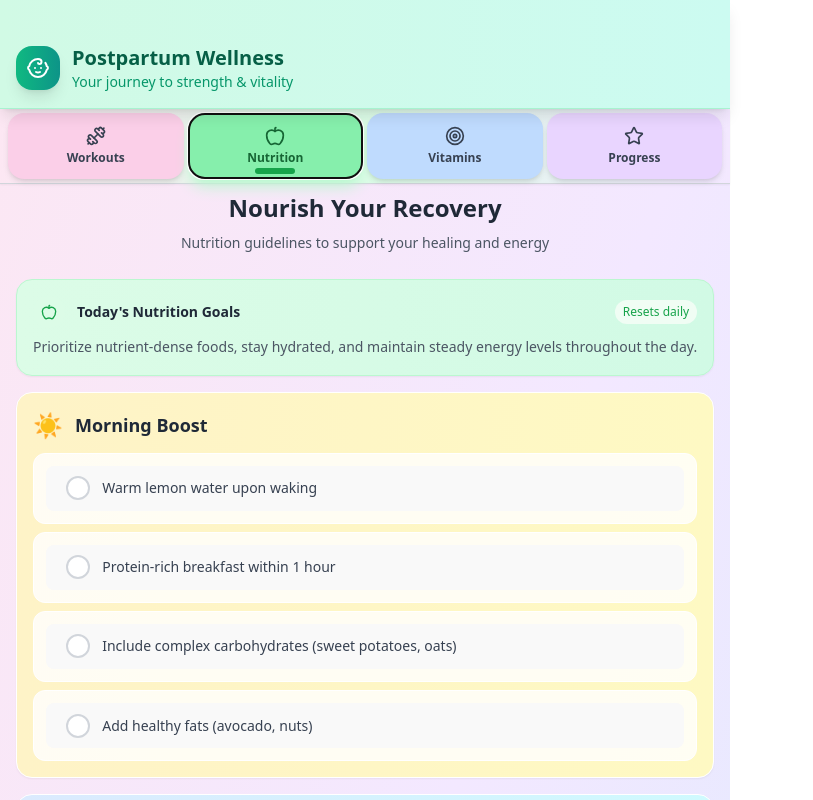
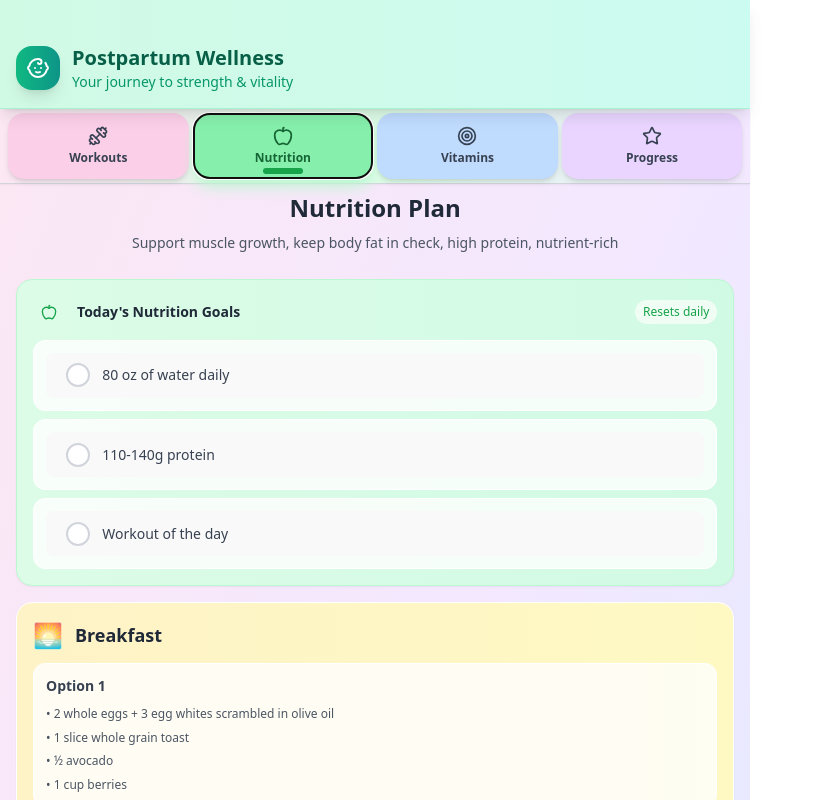
Before and after one commit to skylarnlea/postpartum-fitness-app, a React (Vite) app: page / in a window 1280 px wide. Both pictures are taken after a click on the button "Nutrition". Shown: the top 800 px of the page, without its empty margins (0-813 px from the left). Built offline with nearby package versions, Linux system fonts and the light colour scheme.

Commit message:
changed nutrition page

```diff
--- a/src/App.jsx
+++ b/src/App.jsx
@@ -258,49 +258,82 @@ const PostpartumFitnessApp = () => {
     }
   ];
 
+  const dailyGoals = [
+    "80 oz of water daily",
+    "110-140g protein",
+    "Workout of the day"
+  ];
+
   const nutritionPlan = [
     {
-      category: "Morning Boost",
-      icon: "☀️",
+      category: "Breakfast",
+      icon: "🌅",
       color: "from-amber-100 to-yellow-100",
+      options: [
+        {
+          title: "Option 1",
           items: [
-        "Warm lemon water upon waking",
-        "Protein-rich breakfast within 1 hour",
-        "Include complex carbohydrates (sweet potatoes, oats)",
-        "Add healthy fats (avocado, nuts)"
+            "2 whole eggs + 3 egg whites scrambled in olive oil",
+            "1 slice whole grain toast",
+            "½ avocado",
+            "1 cup berries"
           ]
         },
         {
-      category: "Hydration Goals",
-      icon: "💧",
-      color: "from-blue-100 to-cyan-100",
+          title: "Option 2",
           items: [
-        "Aim for 8-10 glasses of water daily",
-        "Herbal teas count toward fluid intake",
-        "Coconut water for natural electrolytes",
-        "Monitor urine color for hydration status"
+            "Protein smoothie (1 scoop whey, 1 cup unsweetened almond milk, 1 tbsp peanut butter, ½ banana, handful spinach)",
+            "1 slice whole grain toast or ½ cup oatmeal"
+          ]
+        }
       ]
     },
     {
-      category: "Energy Snacks",
-      icon: "🥜",
-      color: "from-green-100 to-emerald-100",
+      category: "Lunch",
+      icon: "🌞",
+      color: "from-blue-100 to-cyan-100",
+      options: [
+        {
+          title: "Option 1",
           items: [
-        "Greek yogurt with berries",
-        "Apple slices with almond butter",
-        "Hummus with veggie sticks",
-        "Trail mix with nuts and seeds"
+            "5 oz lean ground beef (90/10)",
+            "1 cup roasted sweet potato",
+            "1 cup broccoli or asparagus",
+            "1 tsp olive oil drizzle"
           ]
         },
         {
-      category: "Recovery Meals",
-      icon: "🍽️",
-      color: "from-orange-100 to-pink-100",
+          title: "Option 2",
           items: [
-        "Lean protein with each meal (chicken breast, turkey, lean beef)",
-        "Anti-inflammatory foods (turmeric, ginger)",
-        "Iron-rich foods (spinach, lean meats)",
-        "Omega-3 sources (salmon, walnuts)"
+            "5 oz salmon",
+            "1 cup quinoa or brown rice",
+            "1 cup zucchini or green beans",
+            "1 tsp olive oil or grass-fed butter"
+          ]
+        }
+      ]
+    },
+    {
+      category: "Dinner",
+      icon: "🌙",
+      color: "from-purple-100 to-indigo-100",
+      options: [
+        {
+          title: "Option 1",
+          items: [
+            "5 oz chicken breast or thighs (skinless)",
+            "1 small baked potato or 1 cup roasted carrots",
+            "1–2 cups mixed greens with light vinaigrette"
+          ]
+        },
+        {
+          title: "Option 2",
+          items: [
+            "5 oz sirloin steak or lean ground beef",
+            "1 cup cauliflower mash or spaghetti squash",
+            "1–2 cups spinach or kale sautéed in olive oil"
+          ]
+        }
       ]
     }
   ];
@@ -552,12 +585,12 @@ const PostpartumFitnessApp = () => {
   const renderNutrition = () => (
     <div className="space-y-4 pb-20">
       <div className="text-center mb-6 px-4">
-        <h2 className="text-2xl font-bold text-gray-800 mb-2">Nourish Your Recovery</h2>
-        <p className="text-gray-600 text-sm leading-relaxed">Nutrition guidelines to support your healing and energy</p>
+        <h2 className="text-2xl font-bold text-gray-800 mb-2">Nutrition Plan</h2>
+        <p className="text-gray-600 text-sm leading-relaxed">Support muscle growth, keep body fat in check, high protein, nutrient-rich</p>
       </div>
 
       <div className="mx-4 bg-gradient-to-r from-green-100 to-emerald-100 p-4 rounded-2xl border border-green-200 shadow-sm">
-        <div className="flex items-center justify-between mb-2">
+        <div className="flex items-center justify-between mb-3">
           <div className="flex items-center space-x-3">
             <div className="bg-green-100 p-2 rounded-full">
               <Apple className="h-4 w-4 text-green-600" />
@@ -568,45 +601,51 @@ const PostpartumFitnessApp = () => {
             Resets daily
           </span>
         </div>
-        <p className="text-sm text-gray-600 leading-relaxed">
-          Prioritize nutrient-dense foods, stay hydrated, and maintain steady energy levels throughout the day.
-        </p>
+        <div className="space-y-2">
+          {dailyGoals.map((goal, index) => (
+            <div key={goal} className="bg-white bg-opacity-80 rounded-xl p-3 border border-white">
+              <button
+                onClick={() => toggleNutritionCompletion(`daily-goal-${index}`)}
+                className="flex items-center space-x-3 w-full"
+              >
+                <div className={`flex-shrink-0 w-6 h-6 rounded-full border-2 flex items-center justify-center ${
+                  completedNutrition.includes(`daily-goal-${index}`)
+                    ? 'bg-green-500 border-green-500'
+                    : 'border-gray-300 bg-white'
+                }`}>
+                  {completedNutrition.includes(`daily-goal-${index}`) && (
+                    <CheckCircle className="h-4 w-4 text-white" />
+                  )}
+                </div>
+                <span className={`text-sm text-left font-medium ${
+                  completedNutrition.includes(`daily-goal-${index}`)
+                    ? 'line-through text-gray-500'
+                    : 'text-gray-700'
+                }`}>
+                  {goal}
+                </span>
+              </button>
+            </div>
+          ))}
+        </div>
       </div>
 
       <div className="space-y-4 px-4">
-        {nutritionPlan.map((category, categoryIndex) => (
-          <div key={category.category} className={`bg-gradient-to-r ${category.color} rounded-2xl p-4 shadow-sm border border-white`}>
+        {nutritionPlan.map((meal, mealIndex) => (
+          <div key={meal.category} className={`bg-gradient-to-r ${meal.color} rounded-2xl p-4 shadow-sm border border-white`}>
             <div className="flex items-center space-x-3 mb-3">
-              <span className="text-2xl">{category.icon}</span>
-              <h3 className="font-bold text-gray-800 text-lg">{category.category}</h3>
+              <span className="text-2xl">{meal.icon}</span>
+              <h3 className="font-bold text-gray-800 text-lg">{meal.category}</h3>
             </div>
-            <div className="space-y-2">
-              {category.items.map((item, itemIndex) => (
-                <div
-                  key={item}
-                  className="bg-white bg-opacity-80 rounded-xl p-3 border border-white"
-                >
-                  <button
-                    onClick={() => toggleNutritionCompletion(`${categoryIndex}-${itemIndex}`)}
-                    className="flex items-center space-x-3 w-full"
-                  >
-                    <div className={`flex-shrink-0 w-6 h-6 rounded-full border-2 flex items-center justify-center ${
-                      completedNutrition.includes(`${categoryIndex}-${itemIndex}`)
-                        ? 'bg-green-500 border-green-500'
-                        : 'border-gray-300 bg-white'
-                    }`}>
-                      {completedNutrition.includes(`${categoryIndex}-${itemIndex}`) && (
-                        <CheckCircle className="h-4 w-4 text-white" />
-                      )}
+            <div className="space-y-3">
+              {meal.options.map((option, optionIndex) => (
+                <div key={option.title} className="bg-white bg-opacity-80 rounded-xl p-3 border border-white">
+                  <h4 className="font-semibold text-gray-700 text-sm mb-2">{option.title}</h4>
+                  <div className="space-y-1">
+                    {option.items.map((item, itemIndex) => (
+                      <p key={itemIndex} className="text-xs text-gray-600 leading-relaxed">• {item}</p>
+                    ))}
                   </div>
-                    <span className={`text-sm text-left ${
-                      completedNutrition.includes(`${categoryIndex}-${itemIndex}`)
-                        ? 'line-through text-gray-500'
-                        : 'text-gray-700'
-                    }`}>
-                      {item}
-                    </span>
-                  </button>
                 </div>
               ))}
             </div>
```
Lines whose indentation alone changed are shown as unchanged.
